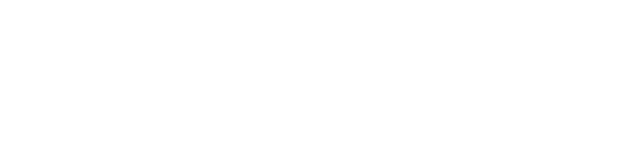
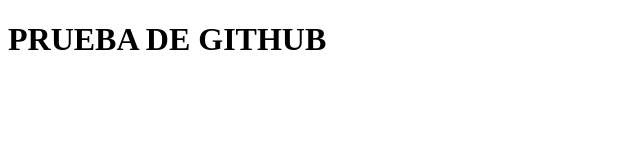
Before and after one commit to DexterHaven1/dexterhaven1.github.io, a plain HTML site: page index.html in a window 1280 px wide. Shown: the whole page, without its empty margins (0-640 px from the left). Drawn offline with Linux system fonts and the light colour scheme.

Commit message:
Update index.html

```diff
--- a/index.html
+++ b/index.html
@@ -6,6 +6,6 @@
     <title>Página de prueba de GitHub</title>
 </head>
 <body>
-
+    <h1>PRUEBA DE GITHUB</h1>
 </body>
 </html>
```
